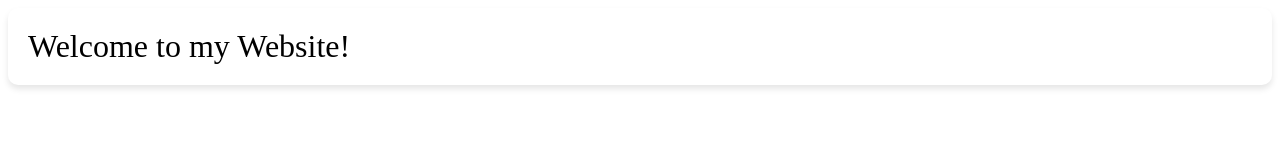
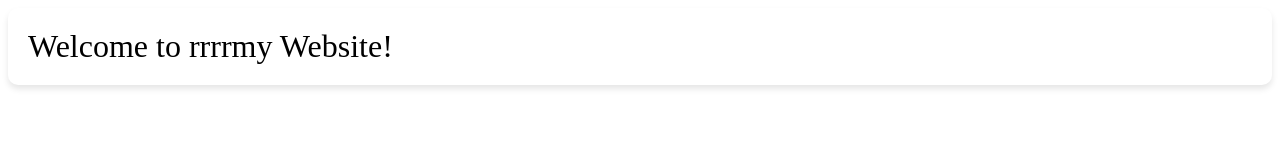
Before and after one commit to Ergonomic-back-support/Ariel-s-Portfolio, a plain HTML site: page index.html in a window 1280 px wide. Drawn offline with Linux system fonts and the light colour scheme.

Commit message:
Update index.html

```diff
--- a/index.html
+++ b/index.html
@@ -8,7 +8,7 @@
 </head>
 <body>
     <div class="greeting">
-        Welcome to my Website!
+        Welcome to rrrrmy Website!
     </div>
 </body>
 </html>
```
